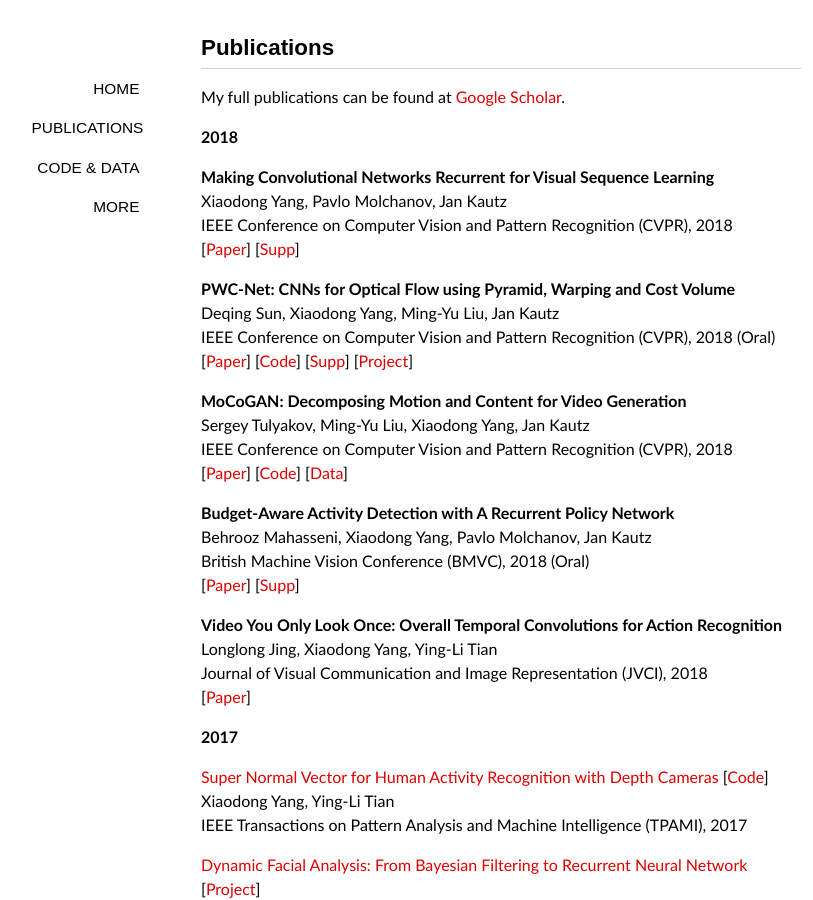
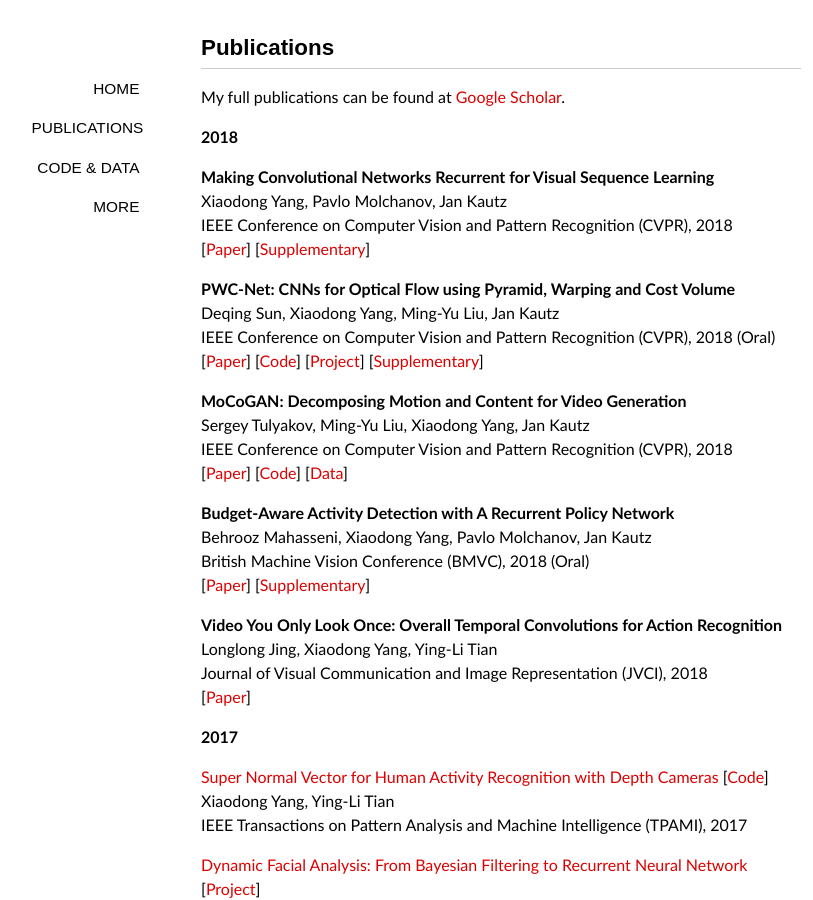
Before and after one commit to xiaodongyang/xiaodongyang.github.io, a Jekyll site: the page built from publications/index.md, in a window 1280 px wide and 900 px high. Shown: the whole window, without its empty margins (139-952 px from the left). Built offline with Jekyll 4.4.1, drawn with Linux system fonts in a browser that asks for light colours; some web fonts are replaced.

Commit message:
Update index.md

```diff
--- a/publications/index.md
+++ b/publications/index.md
@@ -12,12 +12,12 @@
 **Making Convolutional Networks Recurrent for Visual Sequence Learning**
 Xiaodong Yang, Pavlo Molchanov, Jan Kautz
 IEEE Conference on Computer Vision and Pattern Recognition (CVPR), 2018
-[[Paper](/publications/papers/prernn-cvpr18.pdf)] [[Supp](/publications/papers/prernn-supp-cvpr18.pdf)]
+[[Paper](/publications/papers/prernn-cvpr18.pdf)] [[Supplementary](/publications/papers/prernn-supp-cvpr18.pdf)]
 
 **PWC-Net: CNNs for Optical Flow using Pyramid, Warping and Cost Volume**
 Deqing Sun, Xiaodong Yang, Ming-Yu Liu, Jan Kautz
 IEEE Conference on Computer Vision and Pattern Recognition (CVPR), 2018 (Oral)
-[[Paper](/publications/papers/pwc-cvpr18.pdf)] [[Code](https://github.com/NVlabs/PWC-Net)] [[Supp](/publications/papers/pwc-supp-cvpr18.pdf)] [[Project](http://research.nvidia.com/publication/2018-02_PWC-Net%3A-CNNs-for)]
+[[Paper](/publications/papers/pwc-cvpr18.pdf)] [[Code](https://github.com/NVlabs/PWC-Net)] [[Project](http://research.nvidia.com/publication/2018-02_PWC-Net%3A-CNNs-for)] [[Supplementary](/publications/papers/pwc-supp-cvpr18.pdf)]
 
 **MoCoGAN: Decomposing Motion and Content for Video Generation**
 Sergey Tulyakov, Ming-Yu Liu, Xiaodong Yang, Jan Kautz
@@ -27,7 +27,7 @@
 **Budget-Aware Activity Detection with A Recurrent Policy Network**
 Behrooz Mahasseni, Xiaodong Yang, Pavlo Molchanov, Jan Kautz
 British Machine Vision Conference (BMVC), 2018 (Oral)
-[[Paper](/publications/papers/bmvc18.pdf)] [[Supp](/publications/papers/supp-bmvc18.pdf)]
+[[Paper](/publications/papers/bmvc18.pdf)] [[Supplementary](/publications/papers/supp-bmvc18.pdf)]
 
 **Video You Only Look Once: Overall Temporal Convolutions for Action Recognition**
 Longlong Jing, Xiaodong Yang, Ying-Li Tian
```
